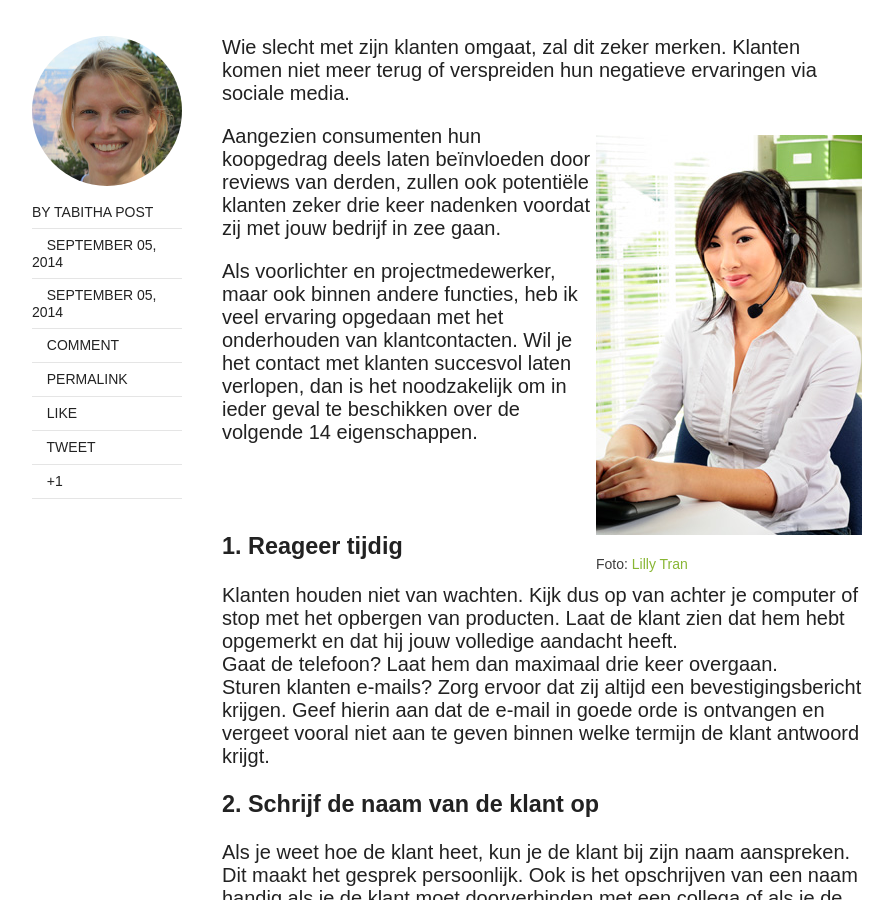
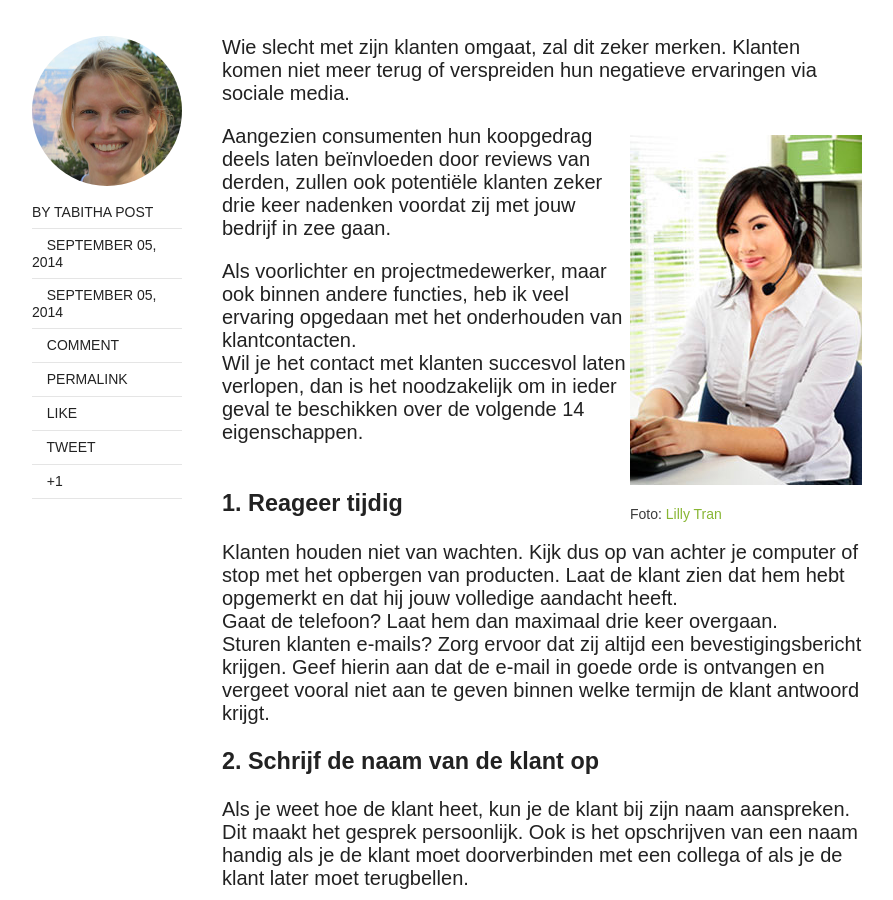
Before and after one commit to TheKnowsyFerret/theknowsyferret.github.io, a Jekyll site: the page built from _posts/2014-09-05-klantcontact-14-eigenschappen-waar-je-niet-zonder-kunt.md, in a window 1280 px wide and 900 px high, scrolled down 618 px. Shown: the whole window, without its empty margins (128-1021 px from the left). Built offline with Jekyll 4.4.1, drawn with Linux system fonts in a browser that asks for light colours; nearby versions of some CDN libraries; comment, search, counter and statistics services are not loaded.

```diff
--- a/_posts/2014-09-05-klantcontact-14-eigenschappen-waar-je-niet-zonder-kunt.md
+++ b/_posts/2014-09-05-klantcontact-14-eigenschappen-waar-je-niet-zonder-kunt.md
@@ -30,10 +30,10 @@ reviews van derden, zullen ook potentiële klanten zeker drie keer
 nadenken voordat zij met jouw bedrijf in zee gaan.
 
 Als voorlichter en projectmedewerker, maar ook binnen andere functies, heb ik veel ervaring opgedaan met het onderhouden van
-klantcontacten. Wil je het contact met klanten succesvol laten
+klantcontacten.<br>
+Wil je het contact met klanten succesvol laten
 verlopen, dan is het noodzakelijk om in ieder geval te beschikken over
 de volgende 14 eigenschappen.
-
 <br><br>
 
 ###1. Reageer tijdig
```
Also changed, not shown: images/klantcontact.jpg.
